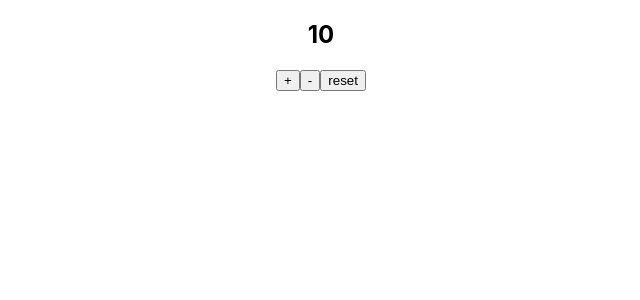
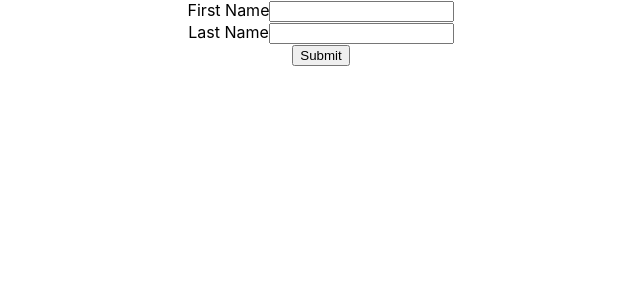
Before and after one commit to ms77grz/react-hooks-demo, a React (Create React App) app: page / in a window 1280 px wide. Shown: the top 300 px of the page, without its empty margins (319-959 px from the left). Built offline with nearby package versions, Linux system fonts and the light colour scheme.

Commit message:
useInput Custom Hook

```diff
--- a/src/App.js
+++ b/src/App.js
@@ -1,10 +1,10 @@
 import './App.css';
-import CounterComponent from './components/CounterComponent';
+import UserForm from './components/UserForm';
 
 const App = () => {
   return (
     <div className='App'>
-      <CounterComponent />
+      <UserForm />
     </div>
   );
 };
--- /dev/null
+++ b/src/components/UserForm.js
@@ -0,0 +1,31 @@
+import useInput from '../hooks/useInput';
+
+const UserForm = () => {
+  const [firstName, bindFirstName, resetFirstName] = useInput('');
+  const [lastName, bindLastName, resetLastName] = useInput('');
+
+  const submitHandler = e => {
+    e.preventDefault();
+    console.log(firstName, lastName);
+    resetFirstName();
+    resetLastName();
+  };
+
+  return (
+    <div>
+      <form onSubmit={submitHandler}>
+        <div>
+          <label>First Name</label>
+          <input type='text' {...bindFirstName} />
+        </div>
+        <div>
+          <label>Last Name</label>
+          <input type='text' {...bindLastName} />
+        </div>
+        <button>Submit</button>
+      </form>
+    </div>
+  );
+};
+
+export default UserForm;
--- /dev/null
+++ b/src/hooks/useInput.js
@@ -0,0 +1,20 @@
+import { useState } from 'react';
+
+const useInput = initialValue => {
+  const [value, setValue] = useState(initialValue);
+
+  const reset = () => {
+    setValue(initialValue);
+  };
+
+  const bind = {
+    value,
+    onChange: e => {
+      setValue(e.target.value);
+    },
+  };
+
+  return [value, bind, reset];
+};
+
+export default useInput;
```
